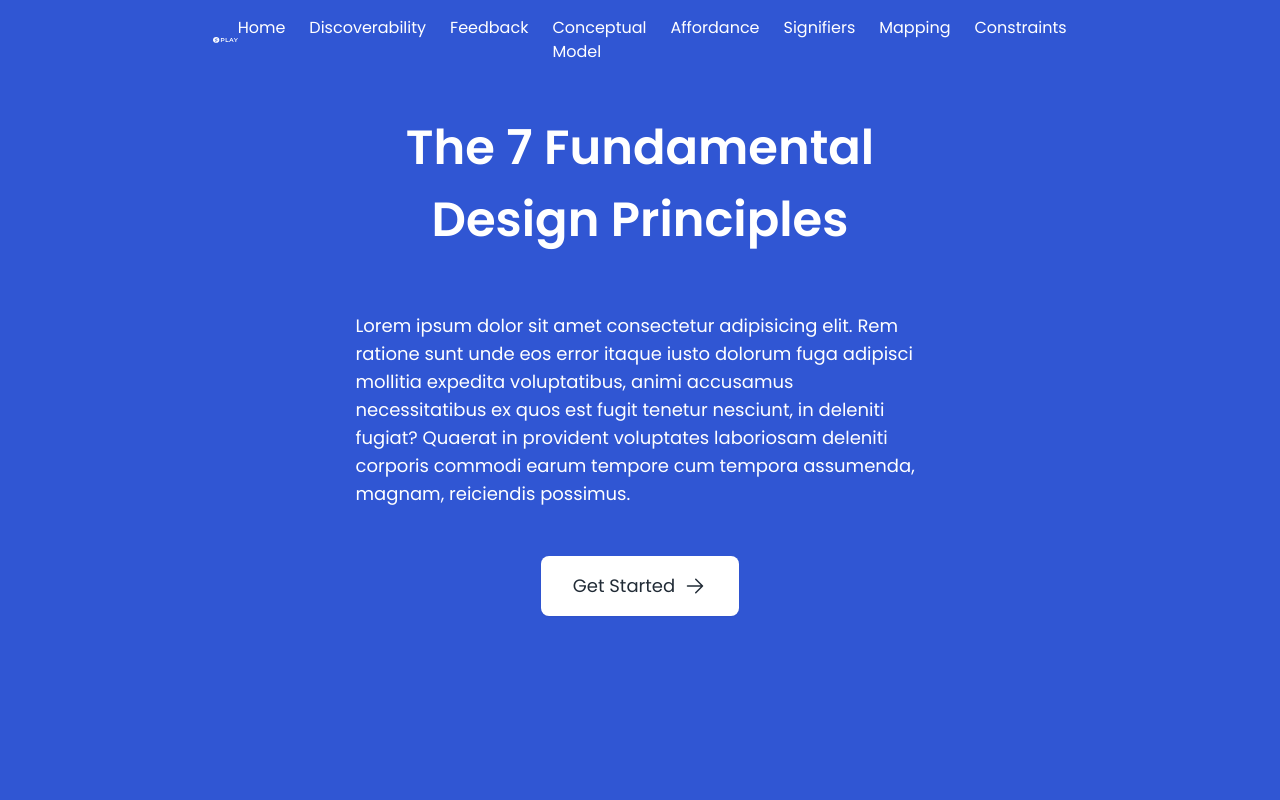
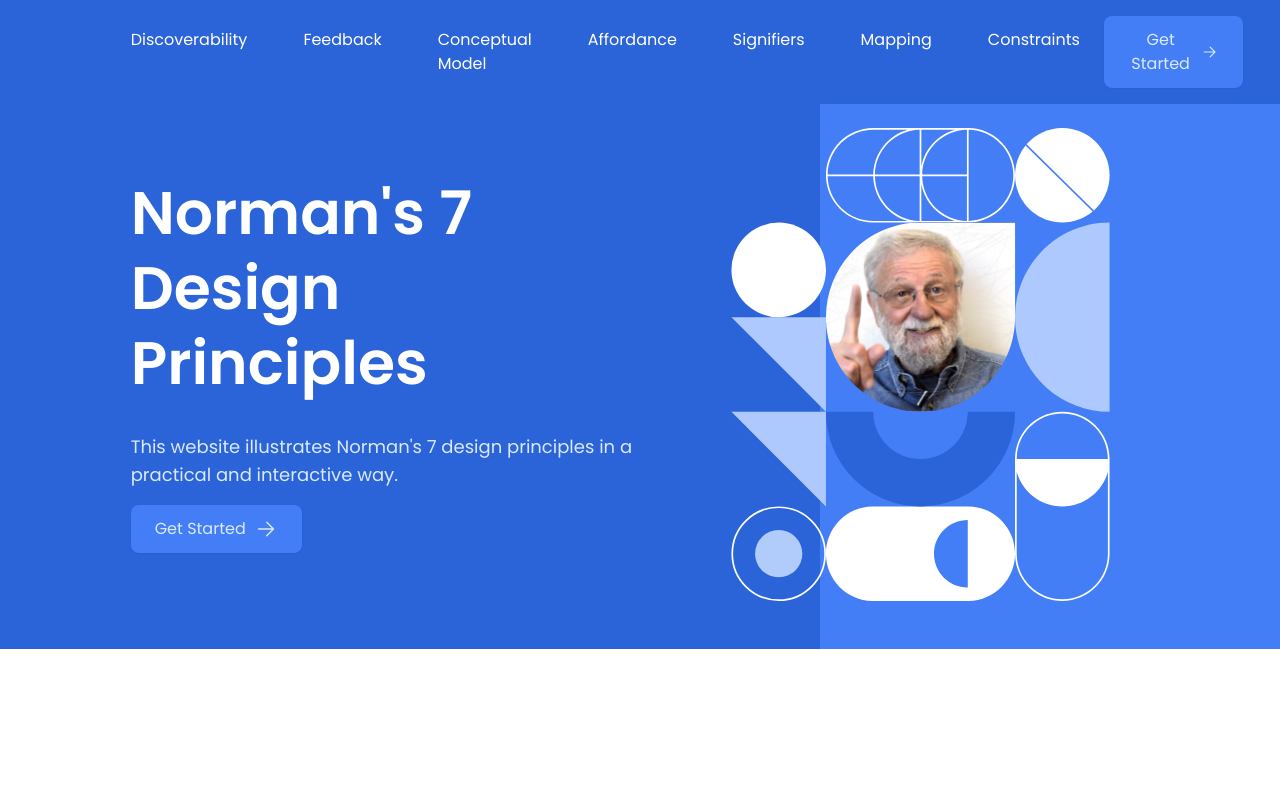
Before and after one commit to yohannesakd/hci-project, a Vue app: page / in a window 1280 px wide. Shown: the top 800 px of the page. Built offline with nearby package versions, Linux system fonts and the light colour scheme.

Commit message:
add hero section

```diff
--- a/src/App.vue
+++ b/src/App.vue
@@ -1,8 +1,8 @@
 <template>
     <div>
-        <the-header></the-header>
-        <main class="bg-primary flex flex-col items-center pt-10">
-            <the-hero id="home"></the-hero>
+        <the-header class="z-20"></the-header>
+        <main class="flex flex-col pt-20">
+            <the-hero id="hero"></the-hero>
             <disc-section id="discoverability" class="bg-white"></disc-section>
             <feedback-section id="feedback"></feedback-section>
             <cm-section id="conceptual-model" class="bg-white"></cm-section>
@@ -43,12 +43,13 @@ export default {
         SignifiersSection,
         ConstraintsSection,
     },
+    data() {},
 }
 </script>
 
 <style>
 html {
+    @apply font-poppins;
     scroll-behavior: smooth;
-    @apply font-poppins;
 }
 </style>
--- a/src/components/TheHero.vue
+++ b/src/components/TheHero.vue
@@ -1,27 +1,24 @@
 <template>
-    <section
-        id="home"
-        class="h-full w-8/12 flex flex-col items-center text-white py-8 min-h-[100vh]"
+    <section id="hero" class="bg-primary text-white relative overflow-x-hidden">
+        <div
+            id="hero-content"
+            class="flex items-center justify-normal w-10/12 mx-auto relative"
         >
-        <h1
-            class="text-center text-5xl font-semibold w-[540px] mx-auto leading-normal my-10"
+            <div
+                id="hero_left"
+                class="flex flex-col justify-center ml-6 w-1/2 mr-8"
             >
-            The 7 Fundamental Design Principles
+                <h1 class="text-6xl font-semibold leading-tight">
+                    Norman's 7 Design Principles
                 </h1>
-
-        <p class="mx-auto w-2/3 py-4 text-lg">
-            Lorem ipsum dolor sit amet consectetur adipisicing elit. Rem ratione
-            sunt unde eos error itaque iusto dolorum fuga adipisci mollitia
-            expedita voluptatibus, animi accusamus necessitatibus ex quos est
-            fugit tenetur nesciunt, in deleniti fugiat? Quaerat in provident
-            voluptates laboriosam deleniti corporis commodi earum tempore cum
-            tempora assumenda, magnam, reiciendis possimus.
+                <p class="mt-8 text-lg text-blue-100">
+                    This website illustrates Norman's 7 design principles in a
+                    practical and interactive way.
                 </p>
-
-        <div class="mt-8">
+                <div class="mt-4">
                     <button
                         type="button"
-                class="px-8 py-4 text-lg border-none bg-white text-black rounded-lg shadow-sm hover:shadow-2xl hover:text-blue-700 transition-all flex items-center gap-2"
+                        class="px-6 py-3 border-none bg-button-primary text-blue-100 rounded-lg shadow-sm hover:shadow-2xl hover:text-white transition-all flex items-center gap-2"
                     >
                         <span>Get Started</span>
                         <svg
@@ -40,5 +37,26 @@
                         </svg>
                     </button>
                 </div>
+            </div>
+            <div id="hero_right" class="w-1/2 relative z-10 min-h-full">
+                <img
+                    src="@/assets/images/hero-graphics.svg"
+                    alt=""
+                    class="mx-auto my-12 w-3/4"
+                />
+            </div>
+            <div
+                class="absolute -right-[33.5%] w-2/3 h-full bg-button-primary text-center -z-1"
+            ></div>
+        </div>
     </section>
 </template>
+
+<script>
+export default {
+    props: ["navbarHeight"],
+    data() {
+        return {}
+    },
+}
+</script>
--- a/src/components/layout/TheHeader.vue
+++ b/src/components/layout/TheHeader.vue
@@ -1,24 +1,43 @@
 <template>
-    <header class="bg-primary text-white w-full py-4 fixed">
-        <div class="flex justify-evenly items-center w-8/12 mx-auto">
-            <div class="logo">
-                <a href="/" class="block"
-                    ><img src="@/assets/images/logo/logo-white.svg" alt=""
-                /></a>
-            </div>
-            <nav>
-                <ul class="flex space-x-6">
+    <header id="navbar" class="bg-primary text-white w-full fixed py-4">
+        <div class="flex justify-between items-center w-10/12 mx-auto">
+            <nav class="">
+                <ul class="flex space-x-2">
                     <li
                         v-for="item in navItems"
                         :key="item"
                         class="hover:text-blue-900 transition"
                     >
-                        <a :href="'#' + item.toLowerCase().replace(' ', '-')">
+                        <a
+                            :href="'#' + item.toLowerCase().replace(' ', '-')"
+                            class="py-2 px-6 block"
+                        >
                             {{ item }}</a
                         >
                     </li>
                 </ul>
             </nav>
+
+            <button
+                type="button"
+                class="px-6 py-3 border-none bg-button-primary text-blue-100 rounded-lg shadow-sm hover:shadow-2xl hover:text-white transition-all flex items-center gap-2"
+            >
+                <span>Get Started</span>
+                <svg
+                    xmlns="http://www.w3.org/2000/svg"
+                    fill="none"
+                    viewBox="0 0 24 24"
+                    stroke-width="1.5"
+                    stroke="currentColor"
+                    class="w-6 h-6"
+                >
+                    <path
+                        stroke-linecap="round"
+                        stroke-linejoin="round"
+                        d="M4.5 12h15m0 0l-6.75-6.75M19.5 12l-6.75 6.75"
+                    />
+                </svg>
+            </button>
         </div>
     </header>
 </template>
@@ -28,7 +47,6 @@ export default {
     data() {
         return {
             navItems: [
-                "Home",
                 "Discoverability",
                 "Feedback",
                 "Conceptual Model",
--- a/tailwind.config.js
+++ b/tailwind.config.js
@@ -10,8 +10,9 @@ export default {
                 black: "#212b36",
                 dark: "#090E34",
                 "dark-700": "#090e34b3",
-                primary: "#3056D3",
+                primary: "#2B63D9",
                 secondary: "#13C296",
+                "button-primary": "#437EF7",
                 "body-color": "#637381",
                 warning: "#FBBF24",
             },
```
Also changed, not shown: src/assets/images/hero-graphics.svg (added), src/assets/images/hero.svg (added). Lines whose indentation alone changed are shown as unchanged.
